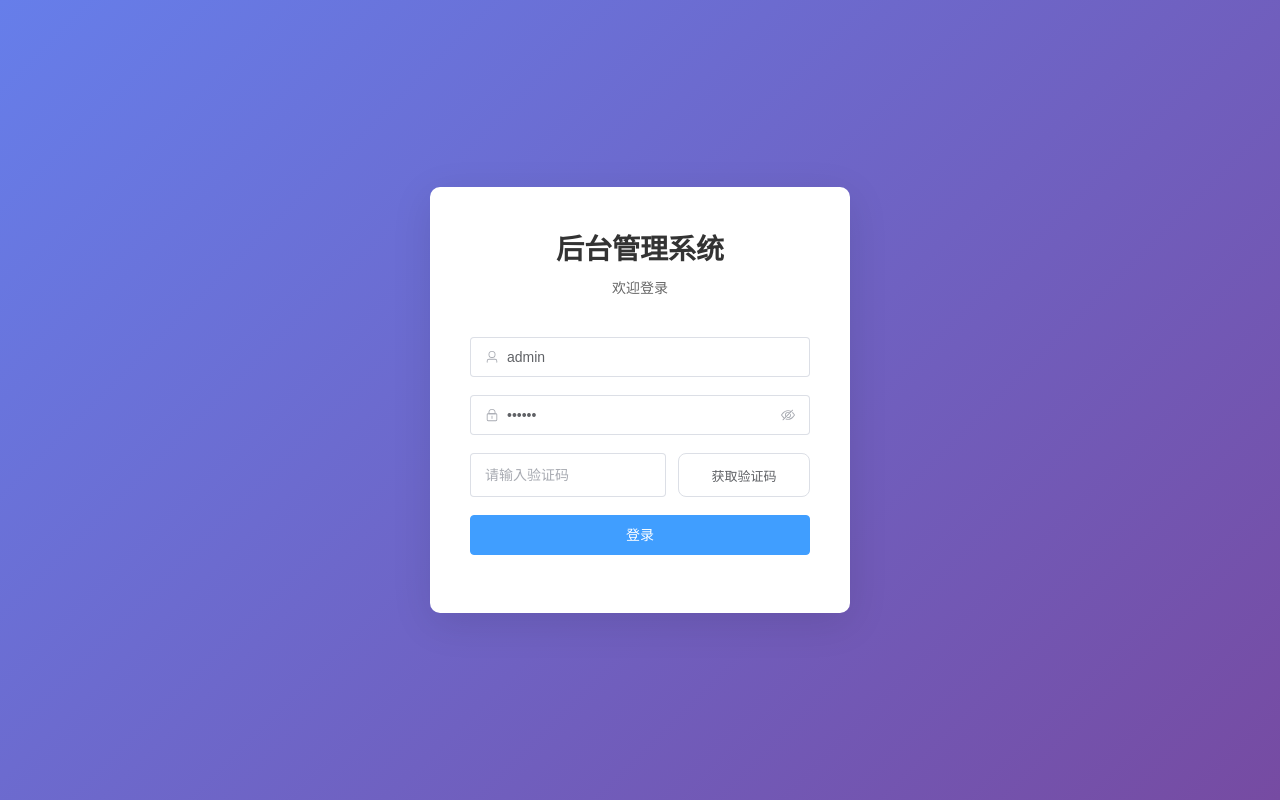
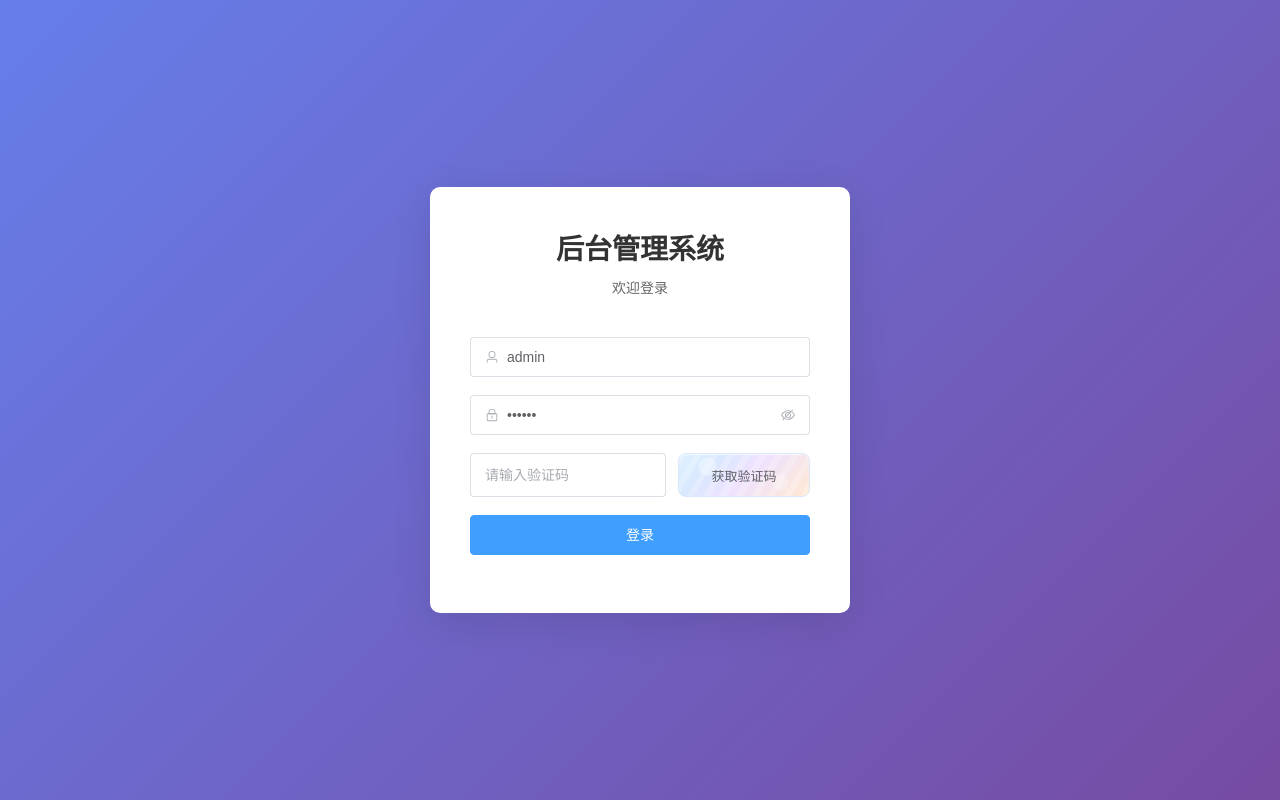
Before and after one commit to rowan766/python-ai-agent, a Vue app in the folder frontend/: page /login in a window 1280 px wide. Built offline with nearby package versions, Linux system fonts and the light colour scheme; no server answers.

Commit message:
feat:优化登录页

```diff
--- a/frontend/src/views/Login.vue
+++ b/frontend/src/views/Login.vue
@@ -200,14 +200,29 @@ onMounted(() => {
 }
 
 .captcha-image-button {
+  position: relative;
   width: 132px;
   height: 44px;
-  padding: 0;
-  border: 1px solid #dcdfe6;
+  padding: 4px;
+  border: 1px solid #d9e6fb;
   border-radius: 8px;
-  background: #fff;
+  background:
+    repeating-linear-gradient(120deg, rgba(255, 255, 255, 0.22) 0 6px, rgba(255, 255, 255, 0) 6px 14px),
+    radial-gradient(circle at 22% 30%, rgba(255, 255, 255, 0.34) 0 8%, transparent 9%),
+    radial-gradient(circle at 78% 68%, rgba(255, 255, 255, 0.26) 0 7%, transparent 8%),
+    linear-gradient(135deg, #dff2ff 0%, #d9e8ff 26%, #efe2ff 52%, #ffe9d2 100%);
   cursor: pointer;
   overflow: hidden;
+  box-shadow: inset 0 1px 0 rgba(255, 255, 255, 0.7);
+  transition: transform 0.18s ease, box-shadow 0.18s ease, border-color 0.18s ease;
+}
+
+.captcha-image-button:hover:not(:disabled) {
+  border-color: #b7cdf5;
+  box-shadow:
+    inset 0 1px 0 rgba(255, 255, 255, 0.78),
+    0 10px 22px rgba(102, 126, 234, 0.16);
+  transform: translateY(-1px);
 }
 
 .captcha-image-button:disabled {
@@ -219,6 +234,8 @@ onMounted(() => {
   display: block;
   width: 100%;
   height: 100%;
+  border-radius: 6px;
+  mix-blend-mode: multiply;
 }
 
 .captcha-placeholder {
```
